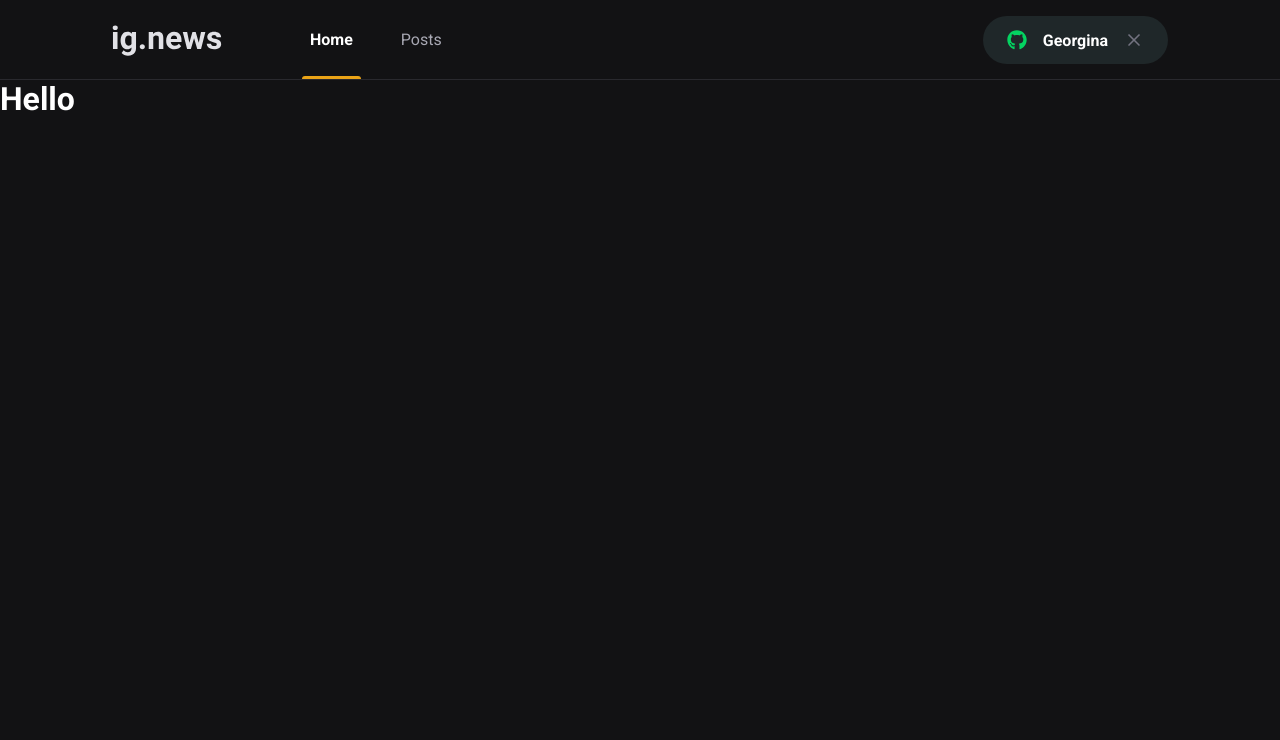
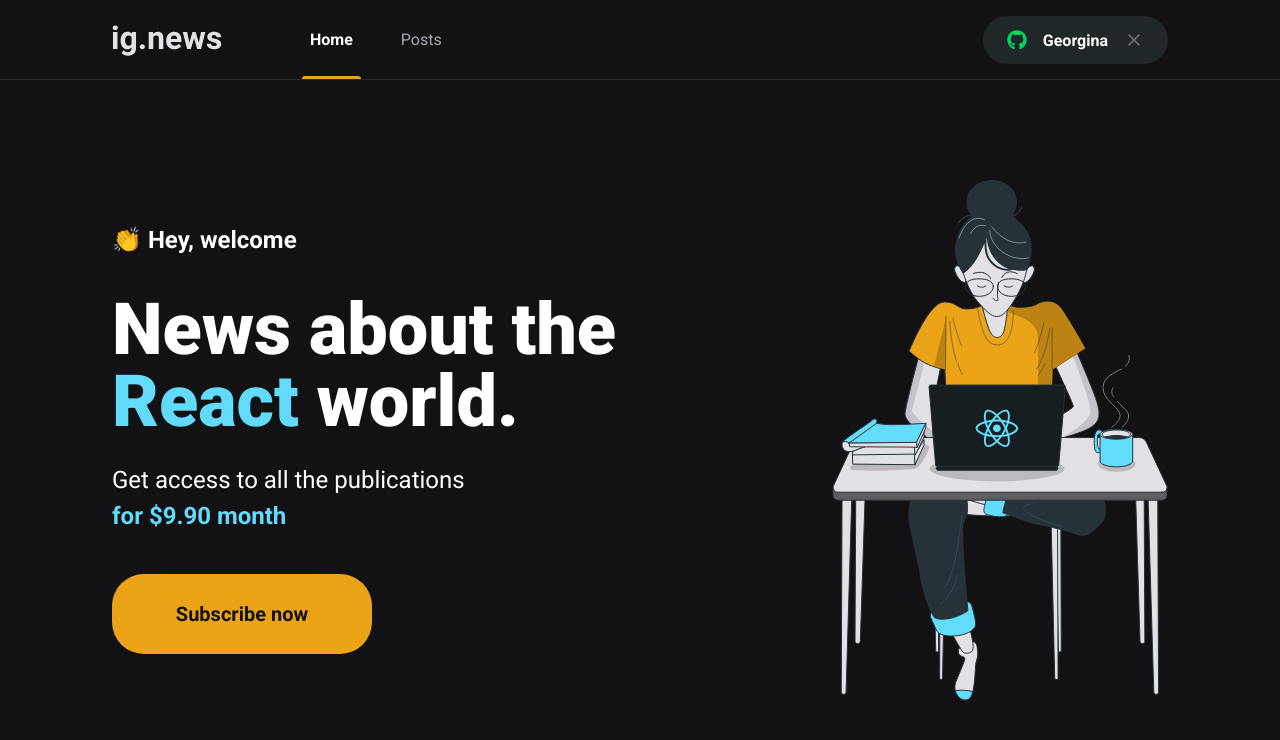
Before and after one commit to georginarojas/03-ignews, a Next.js app: page / in a window 1280 px wide. Shown: the top 740 px of the page. Built offline with nearby package versions, Linux system fonts and the light colour scheme.

Commit message:
The content on the Home page was created and styled.

```diff
--- /dev/null
+++ b/src/pages/home.module.scss
@@ -0,0 +1,46 @@
+.contentContainer {
+  max-width: 1120px;
+  margin: 0 auto;
+  padding: 0 2rem;
+  height: calc(100vh - 5rem);
+
+  display: flex;
+  align-items: center;
+  justify-content: space-between;
+}
+
+.hero {
+  max-width: 600px;
+
+  // First level of span
+  > span {
+    font-size: 1.5rem;
+    font-weight: bold;
+  }
+
+  h1 {
+    font-size: 4.5rem;
+    line-height: 4.5rem;
+    font-weight: 900;
+    margin-top: 2.5rem;
+
+    span {
+      color: var(--cyan-500);
+    }
+  }
+
+  p {
+      font-size: 1.5rem;
+      line-height: 2.25rem;
+      margin-top: 1.5rem;
+
+      span {
+          color: var(--cyan-500);
+          font-weight: bold;
+      }
+  }
+
+  button {
+    margin-top: 2.5rem;
+  }
+}
--- a/src/pages/index.tsx
+++ b/src/pages/index.tsx
@@ -1,12 +1,29 @@
 import Head from "next/head";
+import { SubscribeButton } from "../components/SubscribeButton";
+
+import styles from "./home.module.scss";
 
 export default function Home() {
   return (
     <>
       <Head>
-        <title>Inicio | ig.news</title>
+        <title>Home | ig.news</title>
       </Head>
-      <h1 >Hello</h1>
+      <main className={styles.contentContainer}>
+        <section className={styles.hero}>
+          <span>👏 Hey, welcome</span>
+          <h1>
+            {" "}
+            News about the <span>React</span> world.
+          </h1>
+          <p>
+            Get access to all the publications <br />
+            <span>for $9.90 month</span>
+          </p>
+          <SubscribeButton />
+        </section>
+        <img src="/images/avatar.svg" alt="Girl coding" />
+      </main>
     </>
   );
 }
```
Also changed, not shown: public/images/avatar.svg (added).
